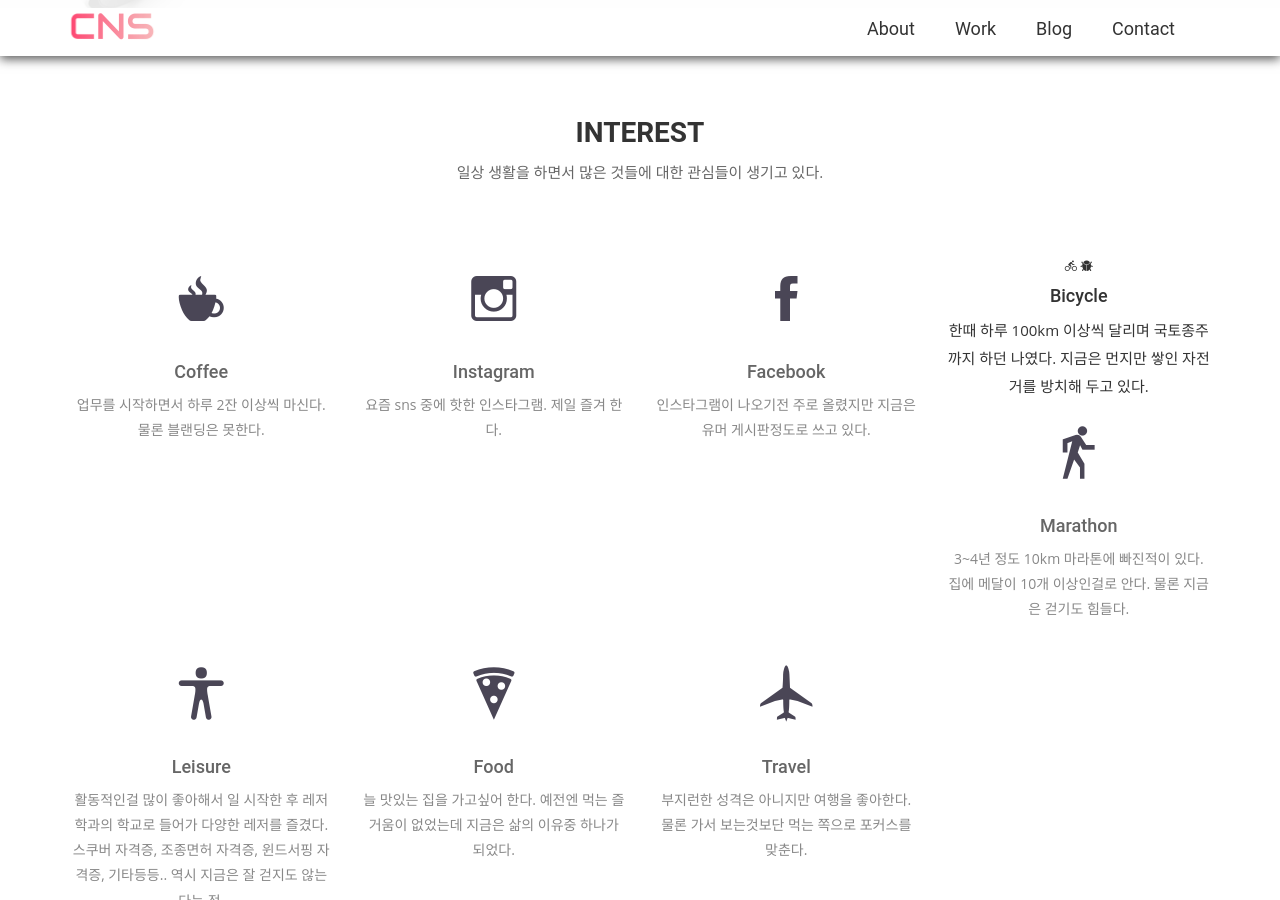
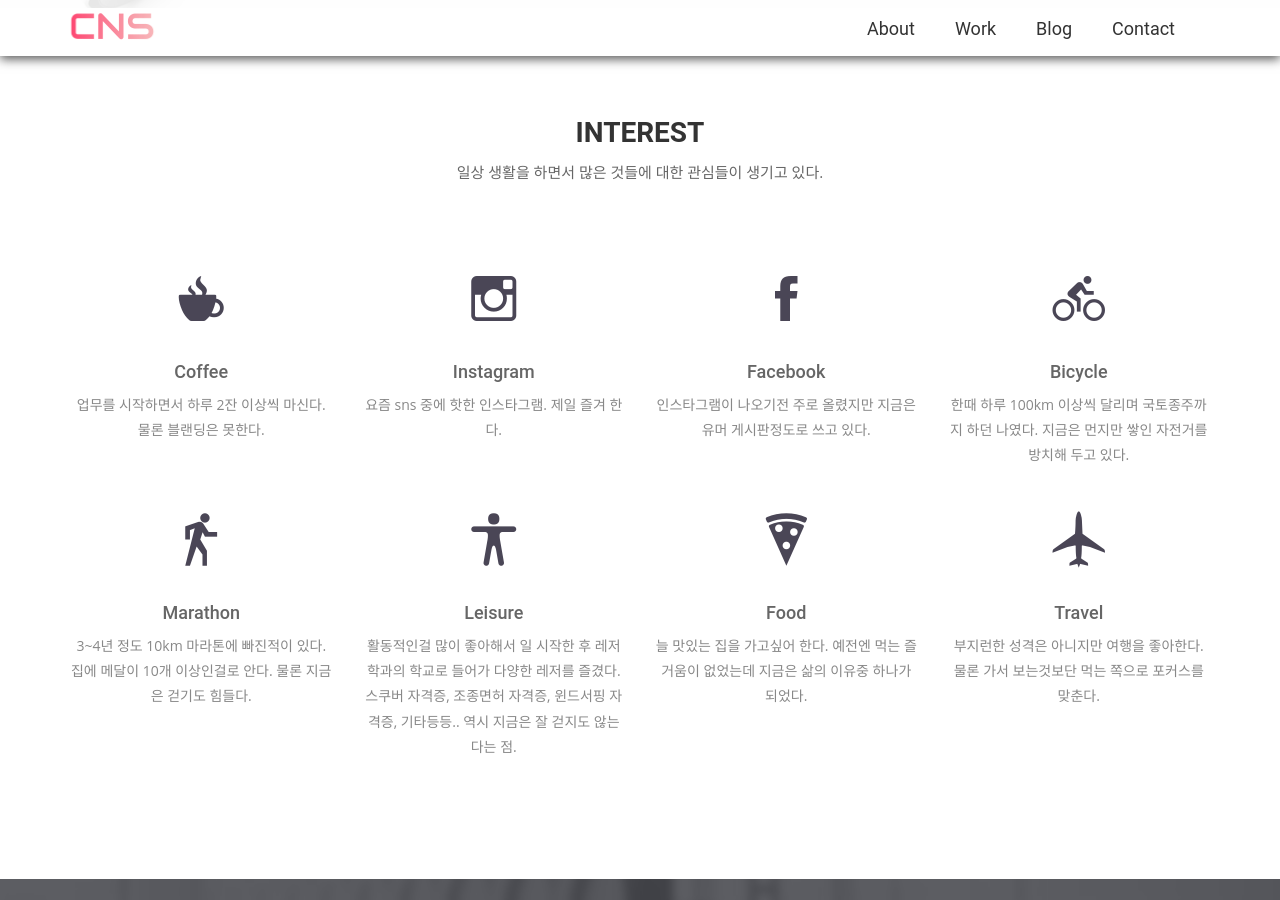
Before and after one commit to ldc84/.github.io, a Jekyll site: the page built from index.html, in a window 1280 px wide and 900 px high, scrolled down 1953 px. Built offline with Jekyll 4.4.1, drawn with Linux system fonts in a browser that asks for light colours; some web fonts are replaced.

Commit message:
index modify

```diff
--- a/index.html
+++ b/index.html
@@ -88,8 +88,8 @@ permalink: /
         </div>
       </div>
       <div class="col-sm-6 col-md-3">
-        <div class="ion-android-bicycle">
-          <i class="ion-bug"></i>
+        <div class="service-item">
+          <i class="ion-android-bicycle"></i>
           <h4>Bicycle</h4>
           <p>한때 하루 100km 이상씩 달리며 국토종주까지 하던 나였다. 지금은 먼지만 쌓인 자전거를 방치해 두고 있다.</p>
         </div>
```
